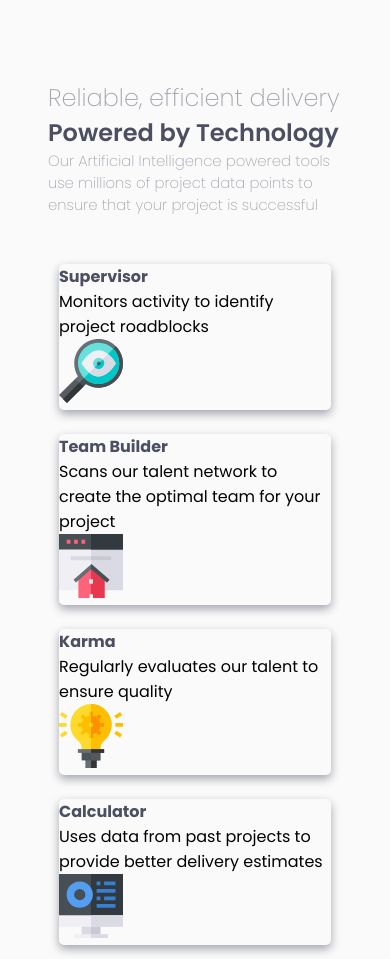
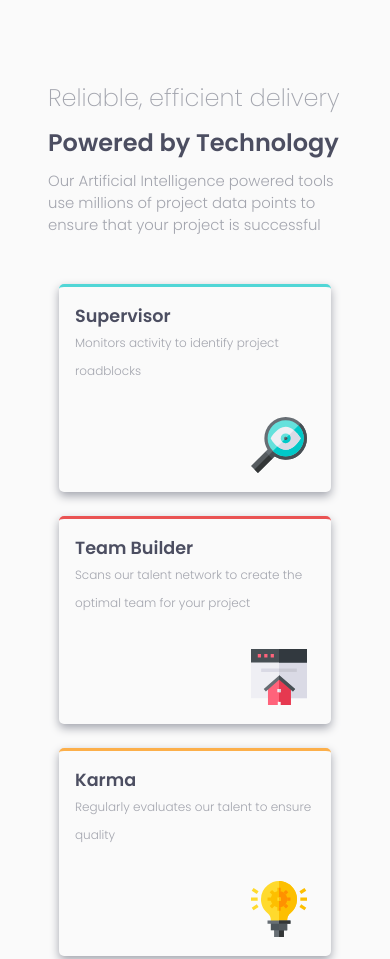
Before and after one commit to JuanTwoFour/Four-card-feature, a plain HTML site: page index.html in a window 390 px wide. Shown: the top 959 px of the page. Drawn offline with Linux system fonts and the light colour scheme.

Commit message:
mobile styles

```diff
--- a/index.html
+++ b/index.html
@@ -35,25 +35,25 @@
       <div class="card cyan">
         <h4 class="card-title">Supervisor</h4>
         <p class="card-details">Monitors activity to identify project roadblocks</p>
-        <img src="/images/icon-supervisor.svg" alt="supervisor">
+        <img class="round" src="/images/icon-supervisor.svg" alt="supervisor">
       </div>
 
       <div class="card red">
         <h4 class="card-title">Team Builder</h4>
         <p class="card-details">Scans our talent network to create the optimal team for your project</p>
-        <img src="/images/icon-team-builder.svg" alt="team builder">
+        <img class="square" src="/images/icon-team-builder.svg" alt="team builder">
       </div>
 
       <div class="card orange">
         <h4 class="card-title">Karma</h4>
         <p class="card-details">Regularly evaluates our talent to ensure quality</p>
-        <img src="/images/icon-karma.svg" alt="">
+        <img class="round" src="/images/icon-karma.svg" alt="">
       </div>
 
       <div class="card blue">
         <h4 class="card-title">Calculator</h4>
         <p class="card-details">Uses data from past projects to provide better delivery estimates</p>
-        <img src="/images/icon-calculator.svg" alt="">
+        <img class="square" src="/images/icon-calculator.svg" alt="">
       </div>
     </section>
   </main>
--- a/styles/styles.css
+++ b/styles/styles.css
@@ -31,12 +31,17 @@ body {
   color: var(--grey-blue);
   font-weight: 200;
 }
+.top, .bottom {
+  text-wrap: nowrap;
+  margin-bottom: .625rem;
+}
 .bottom {
   color: var(--very-dark-blue);
   font-weight: 600;
 }
 .about {
   font-size: .928rem;
+  font-weight: 300;
 }
 
 .card-layout {
@@ -48,14 +53,50 @@ body {
 
 .card {
   width: 17rem;
-  height: auto;
+  height: 13rem;
   border-radius: 5px;
   box-shadow: 0px 4px 10px 0px var(--grey-blue);
+  padding: 1rem;
+  display: flex;
+  flex-direction: column;
 }
 
-.card h4 {
+.cyan {
+  border-top: 3px solid var(--cyan);
+}
+
+.red {
+  border-top: 3px solid var(--red);
+}
+
+.orange {
+  border-top: 3px solid var(--orange);
+}
+
+.blue {
+  border-top: 3px solid var(--blue);
+}
+
+.card-title {
+  font-family: 'Poppins';
+  font-size: 1.1rem;
+  font-weight: 600;
   color: var(--very-dark-blue);
+}
 
+.card-details {
+  font-family: 'Poppins';
+  font-size: .75rem;
+  font-weight: 300;
+  color: var(--grey-blue);
+  line-height: 1.75rem;
+}
+
+.round, .square{
+  width: 3.5rem;
+  height: 3.5rem;
+  margin-left: 11rem;
+  margin-top: 2rem;
 }
 
 .attribution { font-size: 11px; text-align: center; }
```
